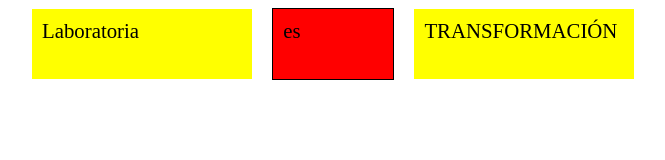
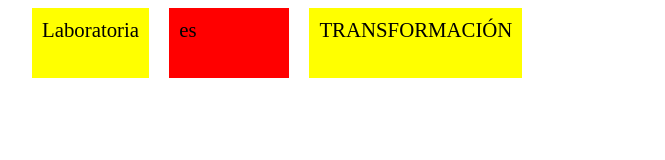
Before and after one commit to emandujanor/Ejercicios-Displays-Lecci-n-23, a plain HTML site: page index.html in a window 1280 px wide. Shown: the whole page, without its empty margins (273-938 px from the left). Drawn offline with Linux system fonts and the light colour scheme.

Commit message:
Ejercicios Displays Inline-Block 3

```diff
--- a/assets/css/main.css
+++ b/assets/css/main.css
@@ -6,7 +6,6 @@ section{
 }
 
 .amarillos{
-  width: 200px;
   height: 50px;
   display:inline-block;
   background-color: yellow;
@@ -19,6 +18,5 @@ section{
   display:inline-block;
   background-color: red;
   padding: 10px;
-  border: solid black thin;
   margin-left:15px;
 }
```
